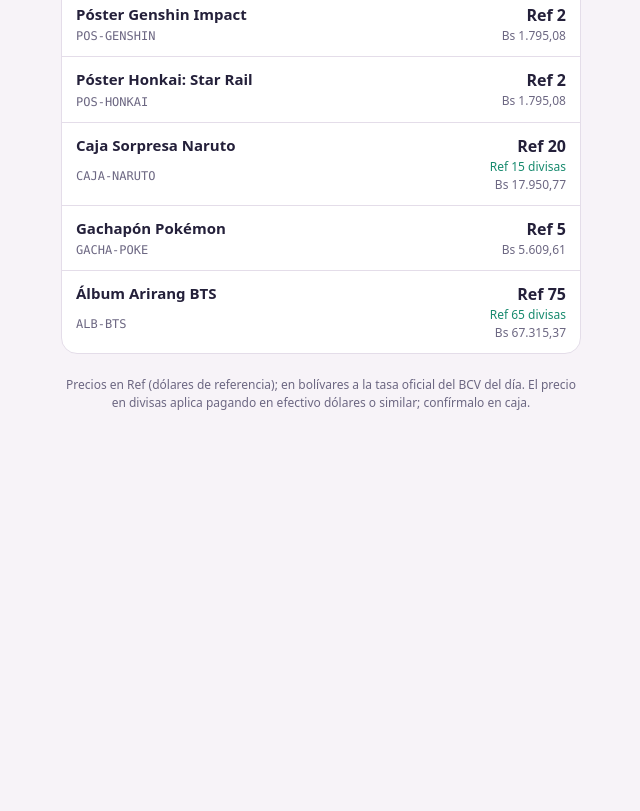
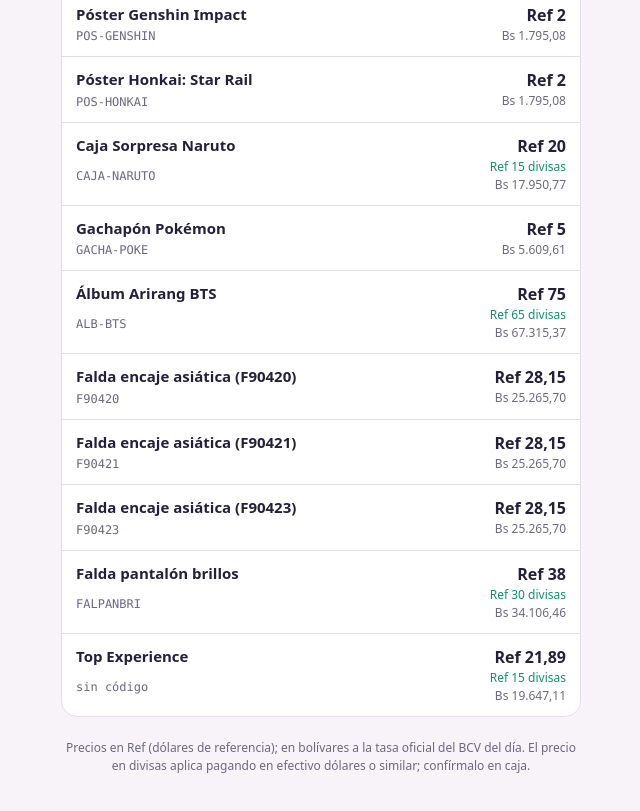
Before and after one commit to TheMCDM/precios-la-vitrina, a plain HTML site: page index.html in a window 1280 px wide. Shown: the part 2287-3098 px from the top of the page, without its empty margins (319-959 px from the left). Before the commit the page ends 2747 px from the top, so only its background shows below. Drawn offline with Linux system fonts and the light colour scheme; a web font is replaced by a local one.

Commit message:
Agregar productos de Eliana con precio
Co-Authored-By: Claude Opus 5.5 <noreply@anthropic.com>
Claude-Session: https://claude.ai/code/session_01HXqQQVsBWkfuBdWsxXDT7D

```diff
--- a/index.html
+++ b/index.html
@@ -131,14 +131,19 @@ const P = [
   ["Póster Honkai: Star Rail","POS-HONKAI","La Vitrina",2,null,"Pósters"],
   ["Caja Sorpresa Naruto","CAJA-NARUTO","La Vitrina Arte y Regalos",20,15,"Cajas sorpresa"],
   ["Gachapón Pokémon","GACHA-POKE","La Vitrina Arte y Regalos",5,null,"Gachapones",6.25],
-  ["Álbum Arirang BTS","ALB-BTS","La Vitrina Arte y Regalos",75,65,"Álbumes K-pop"]
+  ["Álbum Arirang BTS","ALB-BTS","La Vitrina Arte y Regalos",75,65,"Álbumes K-pop"],
+  ["Falda encaje asiática (F90420)","F90420","La Vitrina Arte y Regalos",28.15,null,"Ropa"],
+  ["Falda encaje asiática (F90421)","F90421","La Vitrina Arte y Regalos",28.15,null,"Ropa"],
+  ["Falda encaje asiática (F90423)","F90423","La Vitrina Arte y Regalos",28.15,null,"Ropa"],
+  ["Falda pantalón brillos","FALPANBRI","La Vitrina Arte y Regalos",38,30,"Ropa"],
+  ["Top Experience","","La Vitrina Arte y Regalos",21.89,15,"Ropa"]
 ];
 const norm = s => (s||"").normalize("NFD").replace(/[̀-ͯ]/g,"").toUpperCase().replace(/[^A-Z0-9]/g,"");
 const fmt = n => "Ref " + (Number.isInteger(n) ? n : n.toFixed(2).replace(".",","));
 let TASA = null, TASA_FECHA = null, current = null;
 const bsOf = p => TASA ? (p[6] || p[3]) * TASA : null;
 const fmtBs = n => "Bs " + n.toLocaleString("es-VE",{minimumFractionDigits:2,maximumFractionDigits:2});
-const byCode = new Map(P.map(p => [norm(p[1]), p]));
+const byCode = new Map(P.filter(p => p[1]).map(p => [norm(p[1]), p]));
 const $ = id => document.getElementById(id);
 const status = (t, err) => { $("status").textContent = t; $("status").className = "status" + (err ? " err" : ""); };
 
@@ -154,7 +159,7 @@ function show(p){
   t.innerHTML = `<h2 class="tag-name"></h2><p class="tag-meta"></p><div class="prices">${div}${bsBox}</div>
     <p class="note">${p[4] != null ? "Pagando en divisas ahorras " + fmt(p[3]-p[4]) + "." : "Precio único."}</p>`;
   t.querySelector(".tag-name").textContent = p[0];
-  t.querySelector(".tag-meta").textContent = p[5] + " · " + p[1];
+  t.querySelector(".tag-meta").textContent = p[5] + (p[1] ? " · " + p[1] : "");
   t.style.animation = "none"; t.offsetHeight; t.style.animation = "";
 }
 
@@ -164,7 +169,7 @@ function renderList(items){
     const li = document.createElement("li"); li.tabIndex = 0;
     li.innerHTML = `<span class="n"></span><span class="c"></span><span class="p">${fmt(p[3])}${p[4]!=null?`<small>${fmt(p[4])} divisas</small>`:""}${bsOf(p)?`<small class="bsl">${fmtBs(bsOf(p))}</small>`:""}</span>`;
     li.querySelector(".n").textContent = p[0];
-    li.querySelector(".c").textContent = p[1];
+    li.querySelector(".c").textContent = p[1] || "sin código";
     const pick = () => { show(p); $("tag").scrollIntoView({behavior:"smooth",block:"center"}); };
     li.onclick = pick; li.onkeydown = e => { if(e.key==="Enter") pick(); };
     ul.appendChild(li);
```
